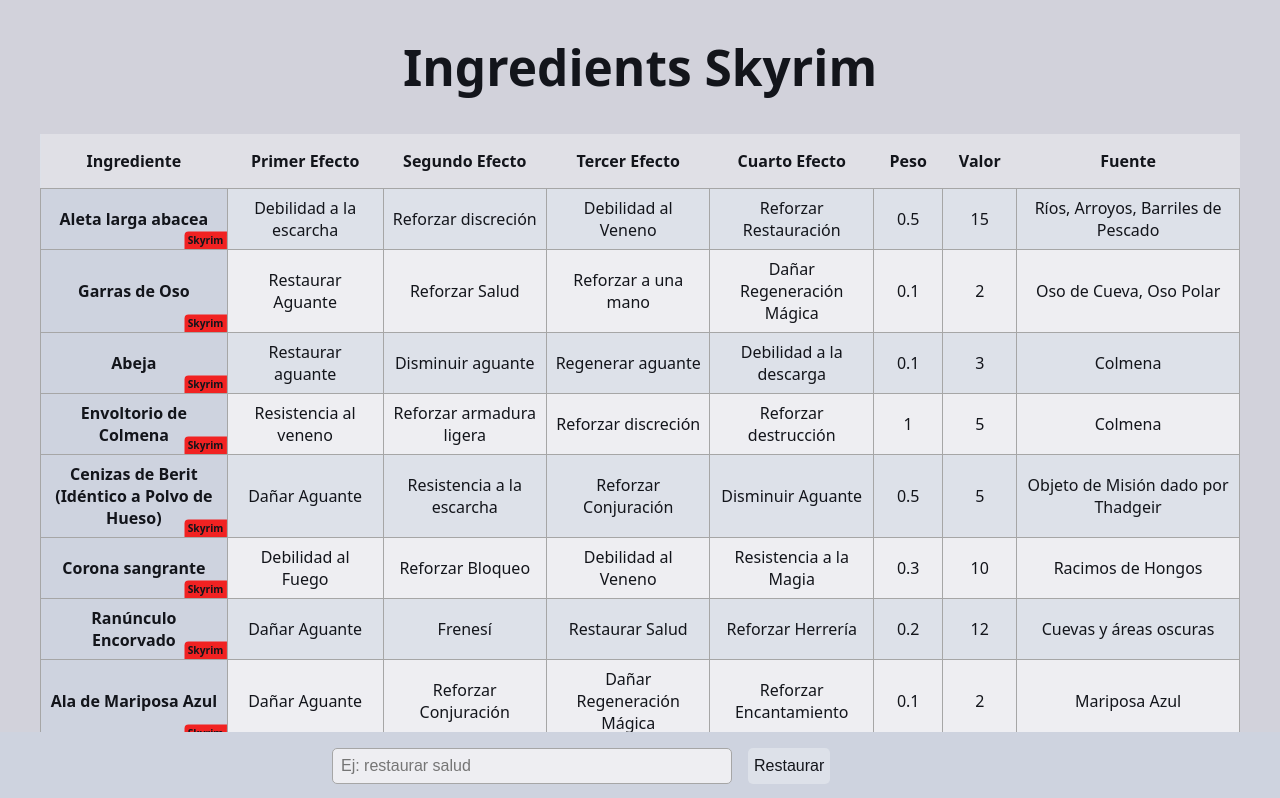
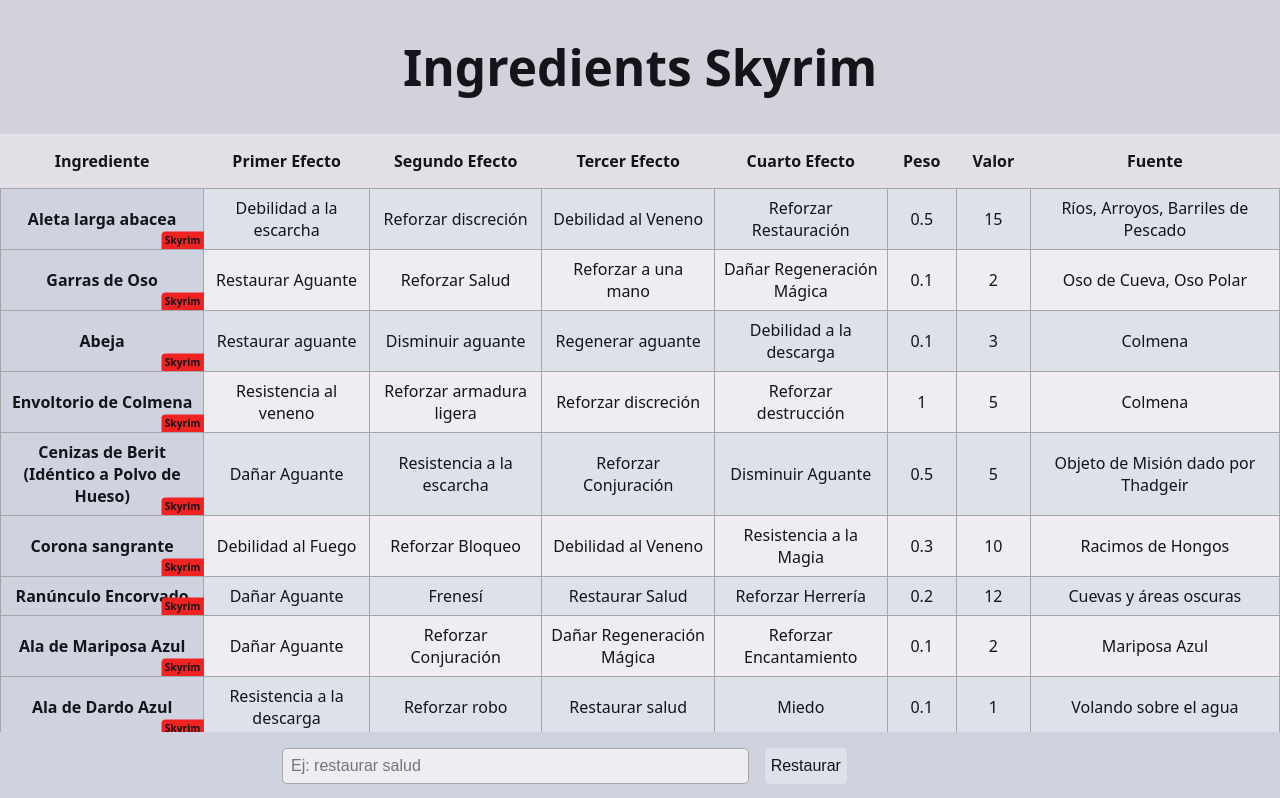
Before and after one commit to rr69sport/ingredients-skyrim, a React (Vite) app: page / in a window 1280 px wide. Shown: the top 798 px of the page. Built offline with nearby package versions, Linux system fonts and the light colour scheme.

Commit message:
Fix some minor bugs

```diff
--- a/src/database/all-ingredients.ts
+++ b/src/database/all-ingredients.ts
@@ -1,5 +1,6 @@
+import { type IngredientType } from '../types'
 import { baseGameIngredients } from './base-game.ingredients'
 import { dlcDawnguardIngredients } from './dlc-dawnguard.ingredients'
 import { dlcDragonbornIngredients } from './dlc-dragonbron.ingredients'
 
-export const allIngredients = [...baseGameIngredients, ...dlcDawnguardIngredients, ...dlcDragonbornIngredients]
+export const allIngredients: IngredientType[] = [...baseGameIngredients, ...dlcDawnguardIngredients, ...dlcDragonbornIngredients]
--- a/src/database/base-game.ingredients.ts
+++ b/src/database/base-game.ingredients.ts
@@ -297,7 +297,7 @@
     },
     weight: '0.1',
     price: '5',
-    description: 'Planta con flores similares al namee',
+    description: 'Planta con flores similares al ingrediente',
     addedBy: 'Skyrim'
   },
   {
--- a/src/styles/globals.css
+++ b/src/styles/globals.css
@@ -73,7 +73,7 @@
 :root {
   --gap: var(--font-size-base);
   --gap-half: calc(var(--gap) / 2);
-  --max-width: 1200px;
+  --max-width: 1400px;
   --border-radius: 5px;
   --bordered: 1px solid;
   --duration: .10s;
@@ -149,23 +149,7 @@
 html {
   scrollbar-color: var(--main-color) var(--alt-background-color);
   scrollbar-width: thin;
-}
-
-::-webkit-scrollbar {
-  width: 5px;
-  height: 5px;
-}
-
-::-webkit-scrollbar-thumb {
-  background-color: var(--main-color);
-}
-
-::-webkit-scrollbar-corner {
-  border: none;
-}
-
-::-webkit-scrollbar-track {
-  background-color: var(--alt-background-color);
+  scrollbar-gutter: both-edges;
 }
 
 *,
```
